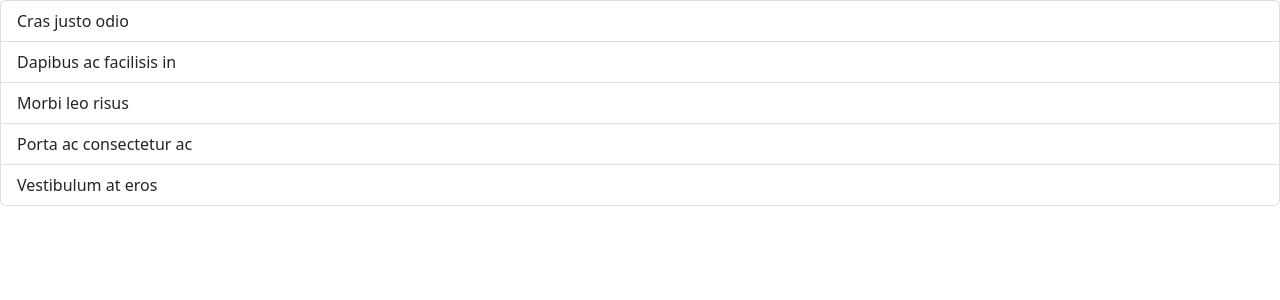
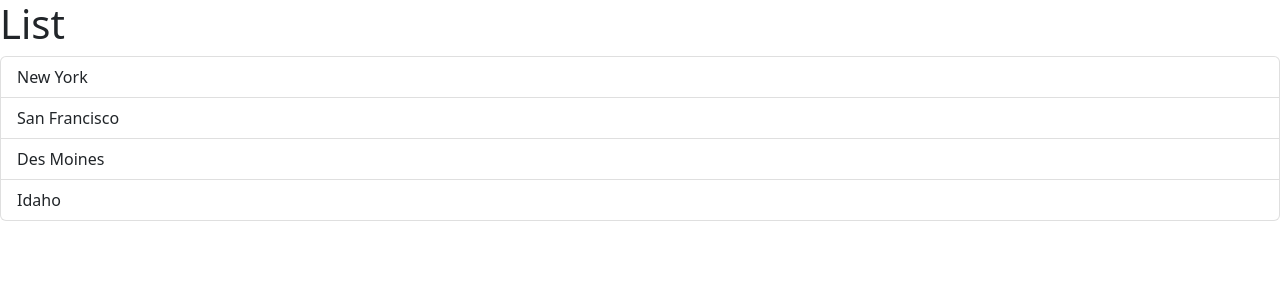
Before and after one commit to mthapa/react-demo, a React (Create React App) app: page / in a window 1280 px wide. Shown: the top 300 px of the page. Built offline with nearby package versions, Linux system fonts and the light colour scheme.

Commit message:
Handle click

```diff
--- a/src/components/ListGroup.js
+++ b/src/components/ListGroup.js
@@ -1,13 +1,21 @@
-function ListGroup(){
-    return (
-        <ul class="list-group">
-        <li class="list-group-item">Cras justo odio</li>
-        <li class="list-group-item">Dapibus ac facilisis in</li>
-        <li class="list-group-item">Morbi leo risus</li>
-        <li class="list-group-item">Porta ac consectetur ac</li>
-        <li class="list-group-item">Vestibulum at eros</li>
-        </ul>
-    );
+function ListGroup() {
+  let items = ["New York", "San Francisco", "Des Moines", "Idaho"];
+  //items = [];
+  const handleClick = (event) => console.log(event);
+
+  return (
+    <>
+      <h1>List</h1>
+      {items.length === 0 && <p> No Item found</p>}
+      <ul className="list-group">
+        {items.map((item, index) => (
+          <li key={item} className="list-group-item" onClick={handleClick}>
+            {item}
+          </li>
+        ))}
+      </ul>
+    </>
+  );
 }
 
 export default ListGroup;
```
